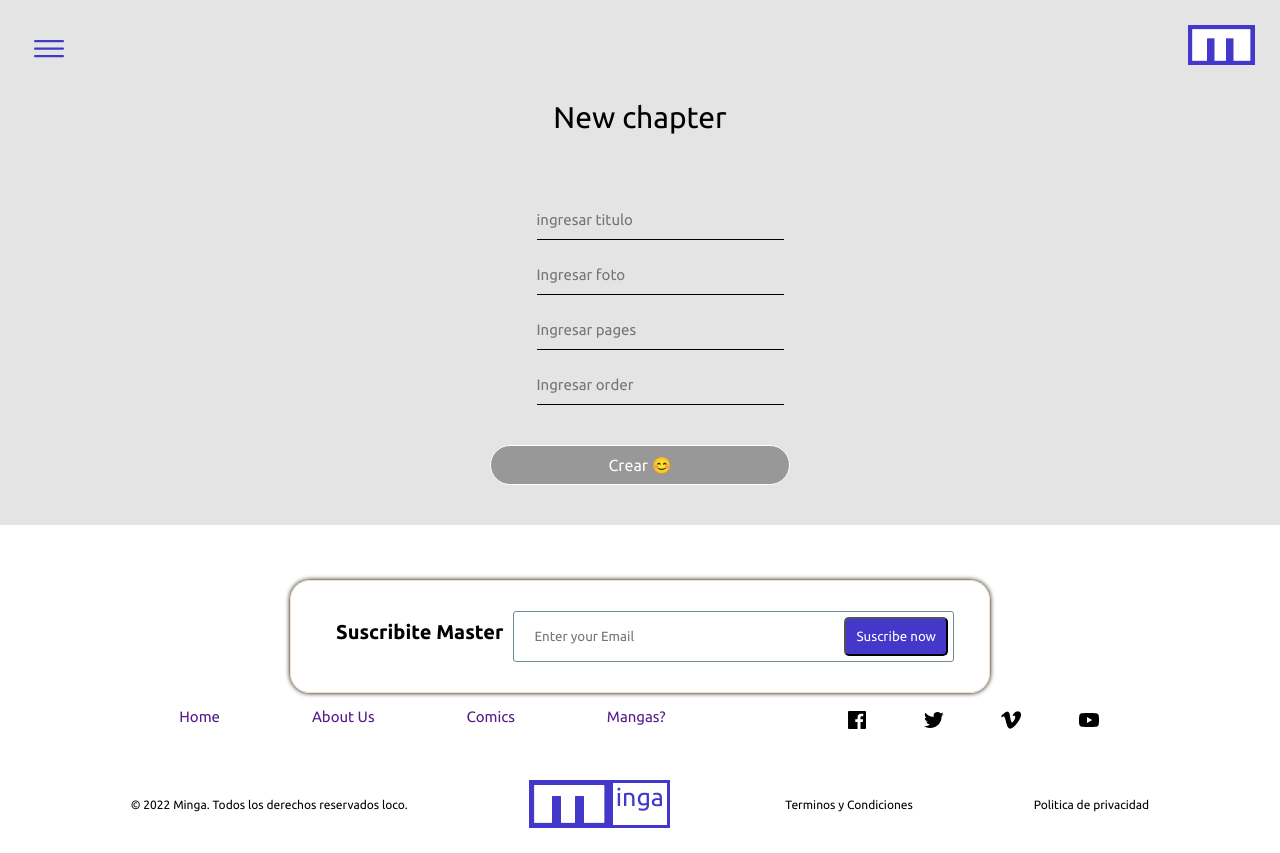
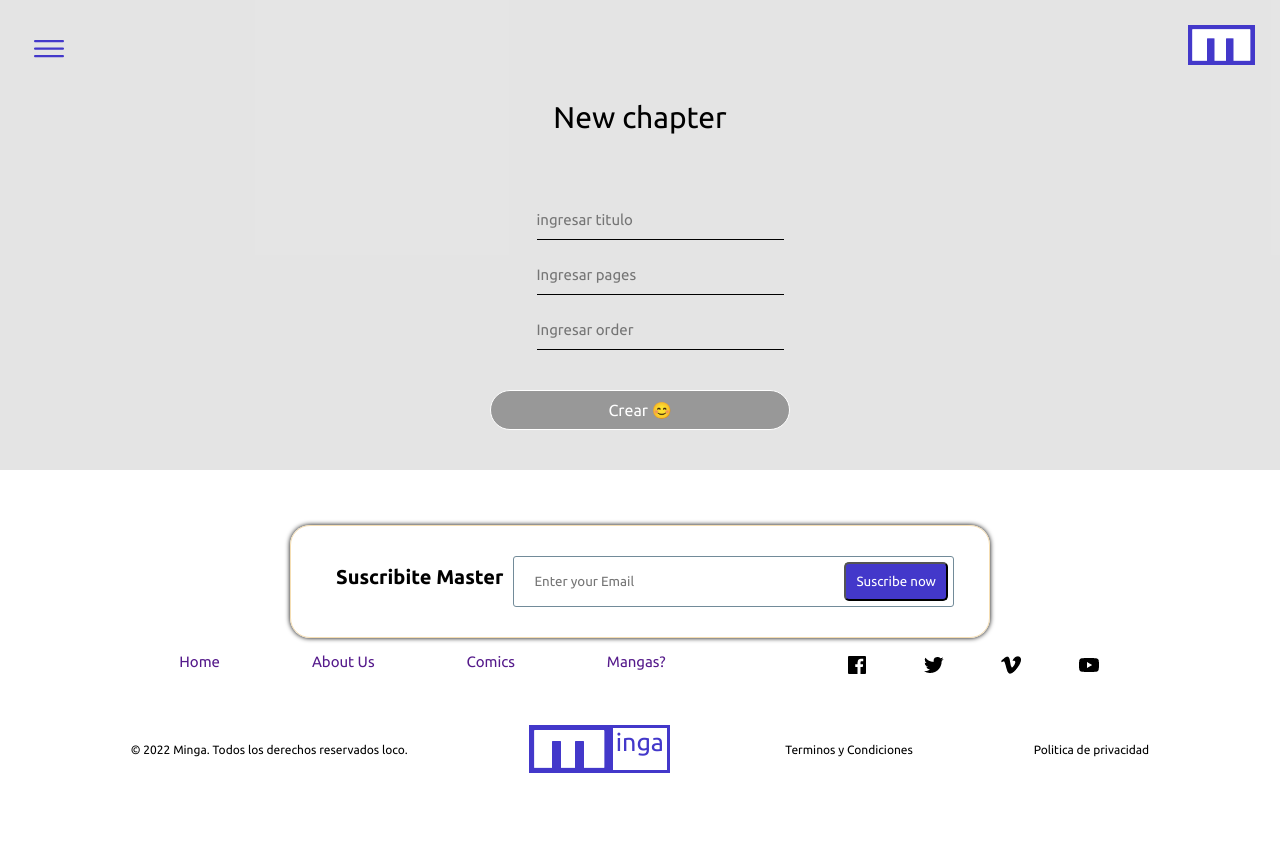
Before and after one commit to LuRovere/minga-front, a React (Create React App) app: page /create-chapter in a window 1280 px wide. After the commit the page ends 800 px from the top, so only its background shows below. Built offline with nearby package versions, Linux system fonts and the light colour scheme.

Commit message:
formularioTerminado

```diff
--- a/public/index.html
+++ b/public/index.html
@@ -24,7 +24,7 @@
       work correctly both with client-side routing and a non-root public URL.
       Learn how to configure a non-root public URL by running `npm run build`.
     -->
-    <title>React App</title>
+    <title>Minga</title>
   </head>
   <body>
     <noscript>You need to enable JavaScript to run this app.</noscript>
--- a/src/views/CreateChapter.view.jsx
+++ b/src/views/CreateChapter.view.jsx
@@ -4,46 +4,64 @@ import React, { useRef } from "react";
 
 const CreateChapter = () => {
 
-    return(
-        <div className="chapter">
+    const inputTitle = useRef("")
+
+    const inputPages = useRef("")
+    const inputOrder = useRef("")
+
+    let guardarData = (e) =>{
+        e.preventDefault()
+        let data = {
+            comic_id: "63ac47d8b4db2f7baacad498",
+            title: inputTitle.current.value,
+            pages:inputPages.current.value.split(",") ,
+            order: inputOrder.current.value
+        }
+        axios.post("http://localhost:8080/api/chapters", data)
+        .then (e=>console.log(e))
+        .catch(error=>console.log(error))
+    }
 
 
 
-         <form className="formChapter">
+    return(
+
+        <div className="chapter">
+
+         <form onSubmit={guardarData} className="formChapter">
 
          <legend className="chapterTitulo">New chapter</legend>
 
              <label htmlFor="titulo">
 
              <input className="inputChapter"
+             ref={inputTitle}
               type="text"
               id="titulo"
               placeholder="ingresar titulo"
+
               />
              </label>
 
 
-             <label htmlFor="imagen">
-             <input className="inputChapter"
-              type="text"
-              id="imagen"
-              placeholder="Ingresar foto"
 
-              />
-             </label>
              <label htmlFor="pages">
              <input className="inputChapter"
+              ref={inputPages}
               type="text"
               id="pages"
               placeholder="Ingresar pages"
+
 
               />
              </label>
              <label htmlFor="order">
              <input className="inputChapter"
+             ref={inputOrder}
               type="text"
               id="order"
               placeholder="Ingresar order"
+
 
               />
              </label>
```
Also changed, not shown: 1 other file (tests, documents, lock files or other folders).
